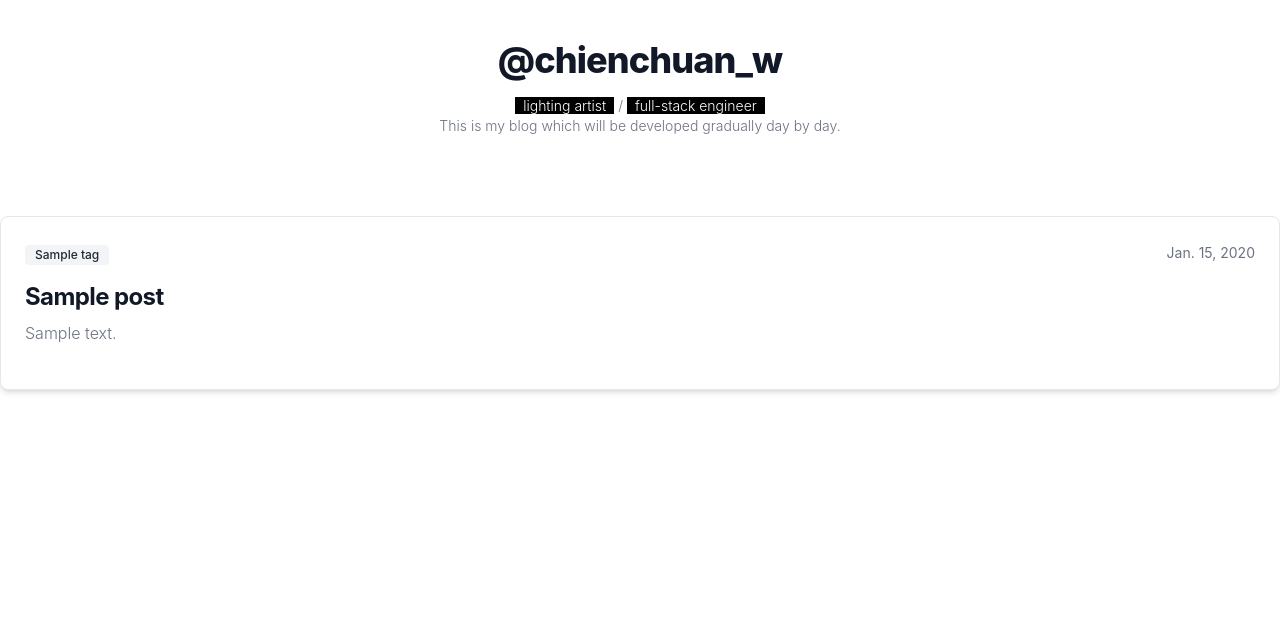
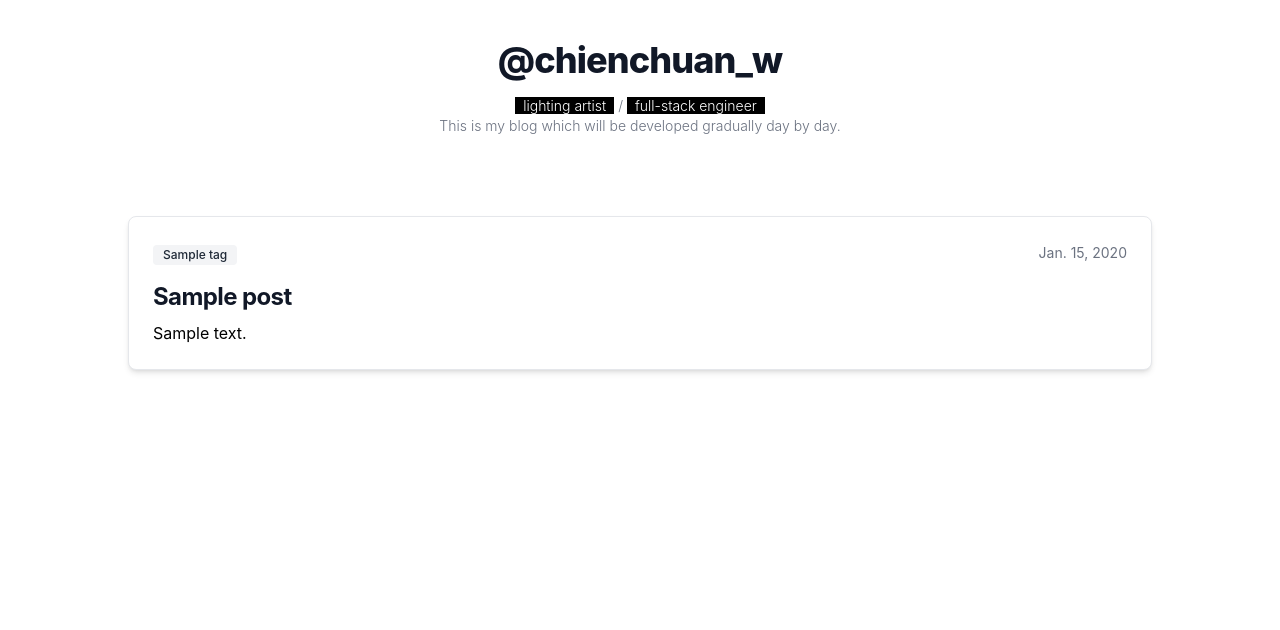
Before and after one commit to chienchuanw/django-blog, a Django app: page /posts/1/ in a window 1280 px wide. Shown: the top 630 px of the page. Run offline with Django 5.2, Linux system fonts and the light colour scheme; tables that the repository leaves empty hold one stand-in row (values such as "Sample post"); style sheets or scripts are compiled from the project's sources.

Commit message:
#2 Installed package markdown and used in HomeView and DetailView, but it is not fully functioned yet

```diff
--- a/core/views.py
+++ b/core/views.py
@@ -1,6 +1,7 @@
 from django.views.generic import TemplateView
 from typing import Any
 from posts.models import Post
+from markdown import markdown
 
 
 class HomeView(TemplateView):
@@ -10,9 +11,12 @@ class HomeView(TemplateView):
         context = super().get_context_data(**kwargs)
         posts = Post.objects.all().order_by("-pk")
 
-        # Sorted tags in each post
         for post in posts:
+            # Sorted tags in each post
             post.sorted_tags = post.tags.all().order_by("name")
+
+            # Convert markdown content to HTML
+            post.content = markdown(post.content)
 
         context["posts"] = posts
 
--- a/posts/views.py
+++ b/posts/views.py
@@ -6,6 +6,7 @@ from django.views.generic import ListView, DetailView, CreateView, UpdateView
 from .models import Post
 from .forms import PostCreateForm, PostUpdateForm
 from typing import Any
+from markdown import markdown
 
 
 class PostListView(ListView):
@@ -54,6 +55,10 @@ class PostDetailView(DetailView):
     def get_context_data(self, **kwargs) -> dict[str, Any]:
         context = super().get_context_data(**kwargs)
         post = self.get_object()
+
+        # Convert markdown content to HTML
+        context["post"].content = markdown(post.content)
+
         # Sorted tags in each post
         context["sorted_tags"] = post.tags.all().order_by("name")
 
--- a/pyproject.toml
+++ b/pyproject.toml
@@ -10,6 +10,7 @@ python = "^3.12"
 django = "^5.0.6"
 django-allauth = {extras = ["socialaccount"], version = "^0.63.2"}
 django-environ = "^0.11.2"
+markdown = "^3.6"
 
 
 [build-system]
--- a/templates/core/home.html
+++ b/templates/core/home.html
@@ -20,7 +20,7 @@
 					<span class="text-sm">{{ post.published_at|date }}</span>
 				</div>
 				<h2 class="mb-2 text-2xl font-bold tracking-tight text-gray-900 "><a href="{% url "posts:detail" post.pk %}">{{ post.title }}</a></h2>
-				<p class="mb-5 font-light text-gray-500">{{ post.content|truncate:300 }}</p>
+				<p class="mb-5 font-light text-gray-500">{{ post.content|truncate:300|safe }}</p>
 				<div class="flex justify-between items-center">
 					<div class="flex items-center space-x-4">
 						{% comment %} <img class="w-7 h-7 rounded-full" src="https://flowbite.s3.amazonaws.com/blocks/marketing-ui/avatars/bonnie-green.png" alt="Bonnie Green avatar" /> {% endcomment %}
@@ -28,7 +28,7 @@
 								@chienchuan_w
 						</span> {% endcomment %}
 					</div>
-					<a href="{% url "posts:detail" post.pk %}" class="inline-flex items-center p-2 font-medium text-sm text-black">
+					<a href="{% url "posts:detail" post.pk %}" class="inline-flex items-center p-2 text-sm text-black hover:font-bold hover:underline hover:underline-offset-4">
 						Read more
 						<svg class="ml-2 w-4 h-4" fill="currentColor" viewBox="0 0 20 20" xmlns="http://www.w3.org/2000/svg"><path fill-rule="evenodd" d="M10.293 3.293a1 1 0 011.414 0l6 6a1 1 0 010 1.414l-6 6a1 1 0 01-1.414-1.414L14.586 11H3a1 1 0 110-2h11.586l-4.293-4.293a1 1 0 010-1.414z" clip-rule="evenodd"></path></svg>
 					</a>
--- a/templates/posts/detail.html
+++ b/templates/posts/detail.html
@@ -1,8 +1,10 @@
 {% extends "shared/base.html" %}
+
+{% block title %}{{ post.title }}{% endblock title %}
 
 {% block content %}
 <section class="bg-white">
-  <div class="mx-auto max-w-screen-xl ">
+  <div class="mx-auto max-w-screen-lg ">
 		<div class="grid gap-8 lg:grid-cols-1">
 			<article class="p-6 bg-white rounded-lg border border-gray-200 shadow-md">
 				<div class="flex justify-between items-center mb-4 text-gray-500">
@@ -15,8 +17,10 @@
 					</div>
 					<span class="text-sm">{{ post.published_at|date }}</span>
 				</div>
-				<h2 class="mb-2 text-2xl font-bold tracking-tight text-gray-900 "><a href="{% url "posts:detail" post.pk %}">{{ post.title }}</a></h2>
-				<p class="mb-5 font-light text-gray-500">{{ post.content }}</p>
+				<h2 class="mb-2 text-2xl font-bold tracking-tight text-gray-900 ">{{ post.title }}</h2>
+				<div>
+					{{ post.content|safe }}
+				</div>
 				<div class="flex justify-between items-center">
 					<div class="flex items-center space-x-4">
 						{% comment %} <img class="w-7 h-7 rounded-full" src="https://flowbite.s3.amazonaws.com/blocks/marketing-ui/avatars/bonnie-green.png" alt="Bonnie Green avatar" /> {% endcomment %}
```
Also changed, not shown: 1 other file.
